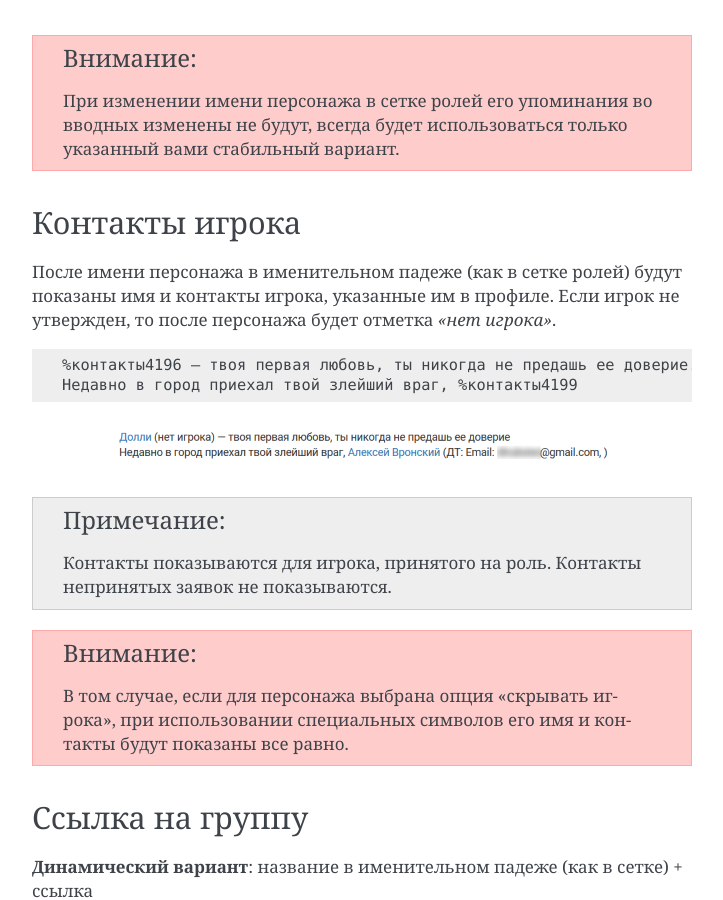
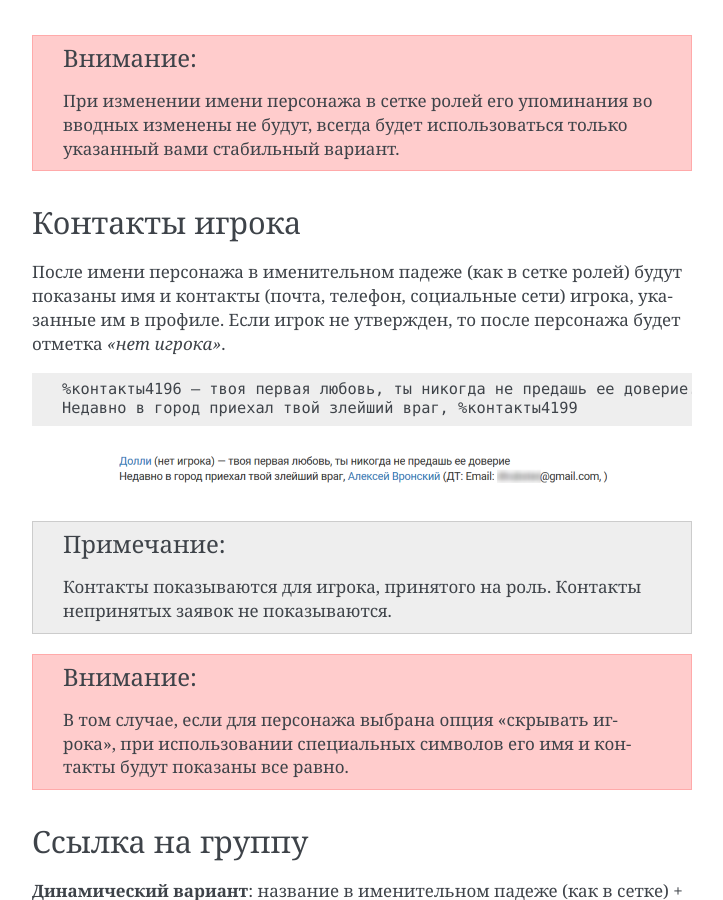
Before and after one commit to joinrpg/joinrpg-docs, a Sphinx documentation site: the page built from docs/plot/special.rst, in a window 1280 px wide and 900 px high, scrolled down 1095 px. Shown: the whole window, without its empty margins (388-1111 px from the left). Built offline with Sphinx 7.4.7, drawn with Linux system fonts in a browser that asks for light colours; pages that are not in the unit, such as notebooks, are missing from menus; some of the changed text lies outside the part shown.

Commit message:
Update special.rst

```diff
--- a/docs/plot/special.rst
+++ b/docs/plot/special.rst
@@ -40,7 +40,7 @@
 Контакты игрока
 ------------------------------------
 
-После имени персонажа в именительном падеже (как в сетке ролей) будут показаны имя и контакты игрока, указанные им в профиле. Если игрок не утвержден, то после персонажа будет отметка *«нет игрока»*. ::
+После имени персонажа в именительном падеже (как в сетке ролей) будут показаны имя и контакты (почта, телефон, социальные сети) игрока, указанные им в профиле. Если игрок не утвержден, то после персонажа будет отметка *«нет игрока»*. ::
 
     %контакты4196 — твоя первая любовь, ты никогда не предашь ее доверие.
     Недавно в город приехал твой злейший враг, %контакты4199
```
Also changed, not shown: other parts of docs/plot/special.rst (+1 -1 lines).
